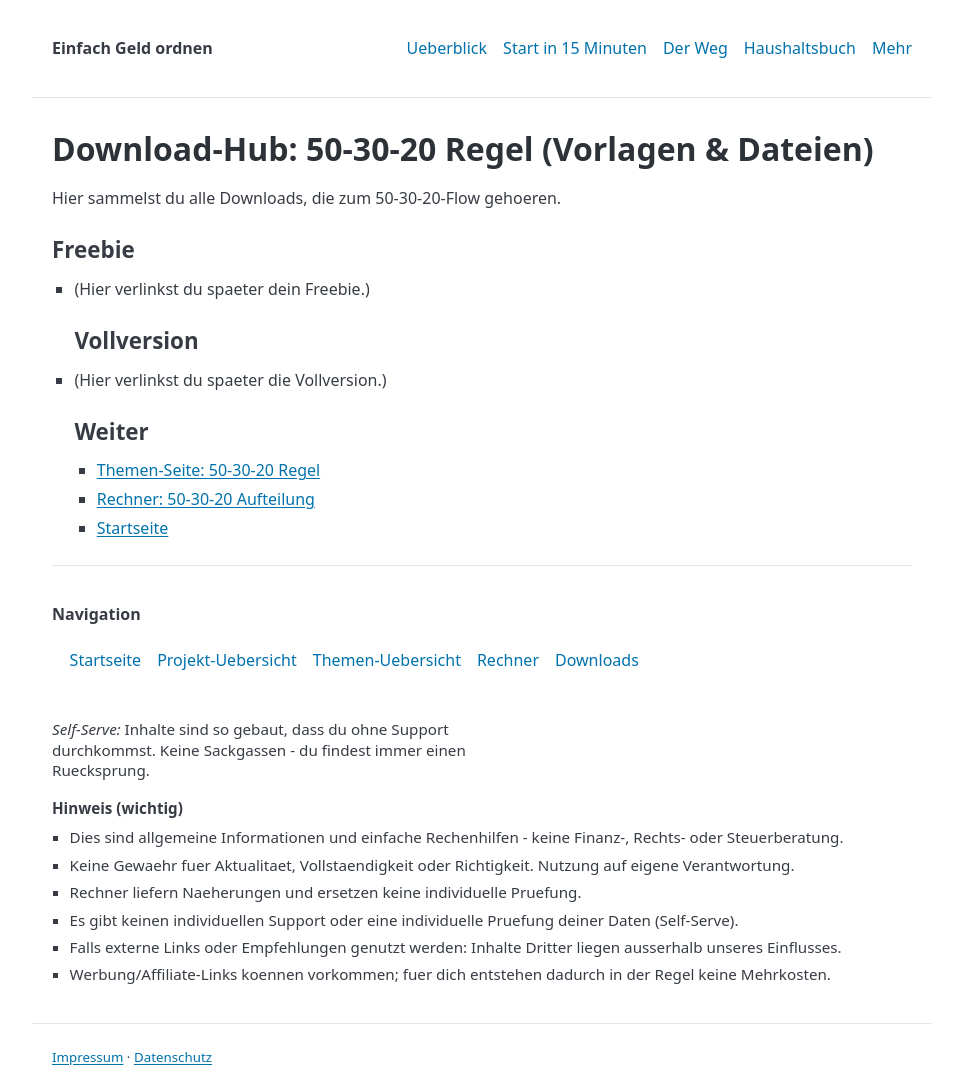
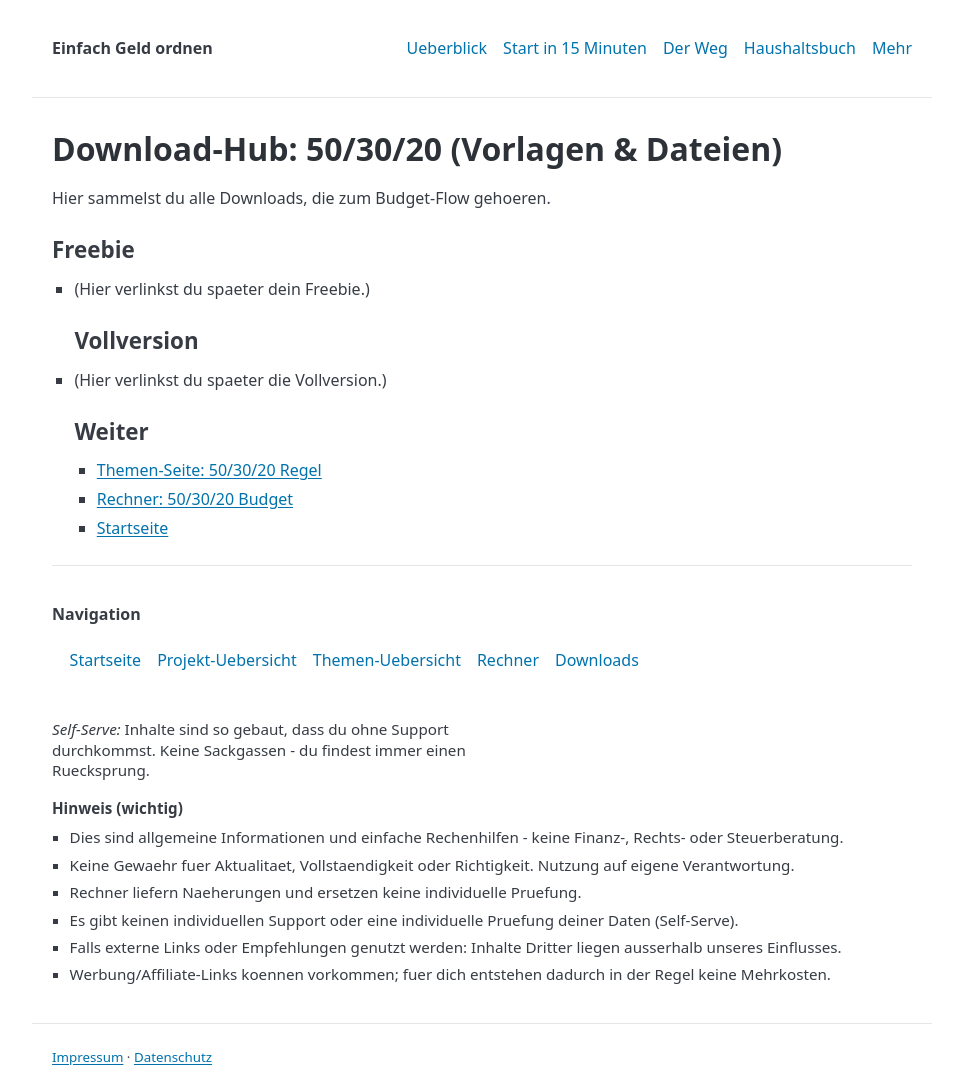
Before and after one commit to gluecklich-tools/einfach-geld-ordnen, a Jekyll site: the page built from seiten/download-hub-50-30-20.md, in a window 1280 px wide. Shown: the whole page, without its empty margins (158-1121 px from the left). Built offline with Jekyll 4.4.1, drawn with Linux system fonts in a browser that asks for light colours.

Commit message:
MVP02 chunk11: 50-30-20 + rechner + download-hub

```diff
--- a/seiten/download-hub-50-30-20.md
+++ b/seiten/download-hub-50-30-20.md
@@ -1,16 +1,16 @@
 ---
 layout: default
-title: Download-Hub 50-30-20 Regel
+title: Download-Hub 50-30-20
 permalink: /seiten/download-hub-50-30-20.html
 ---
-# Download-Hub: 50-30-20 Regel (Vorlagen & Dateien)
-Hier sammelst du alle Downloads, die zum 50-30-20-Flow gehoeren.
+# Download-Hub: 50/30/20 (Vorlagen & Dateien)
+Hier sammelst du alle Downloads, die zum Budget-Flow gehoeren.
 ## Freebie
 * (Hier verlinkst du spaeter dein Freebie.)
 ## Vollversion
 * (Hier verlinkst du spaeter die Vollversion.)
 ## Weiter
-1. [Themen-Seite: 50-30-20 Regel]({{ site.baseurl }}/seiten/50-30-20-regel.html)
-2. [Rechner: 50-30-20 Aufteilung]({{ site.baseurl }}/seiten/rechner-50-30-20.html)
+1. [Themen-Seite: 50/30/20 Regel]({{ site.baseurl }}/seiten/50-30-20.html)
+2. [Rechner: 50/30/20 Budget]({{ site.baseurl }}/seiten/rechner-50-30-20.html)
 3. [Startseite]({{ site.baseurl }}/index.html)
 {% include no_sackgasse_footer.html %}
```
Also changed, not shown: seiten/50-30-20.md (added, +24 -0 lines), seiten/rechner-50-30-20.md (+13 -11 lines).
